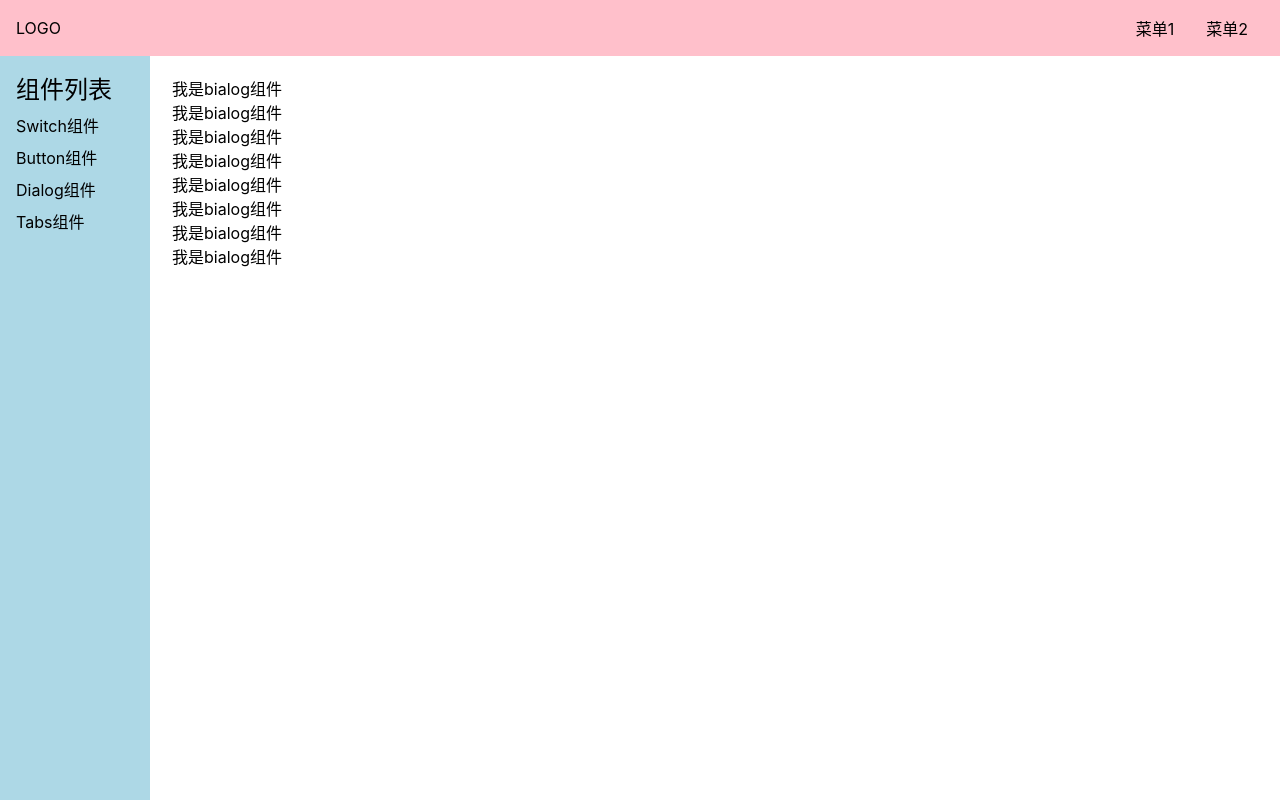
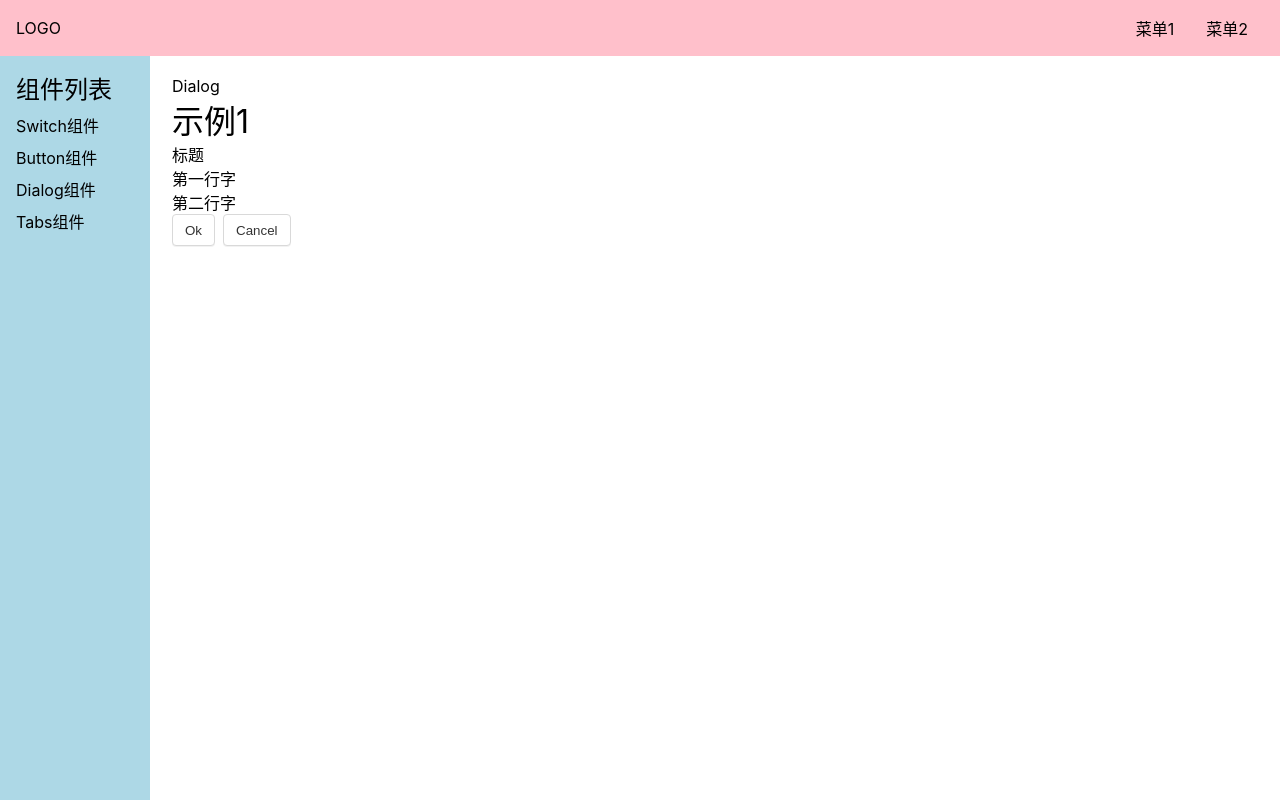
Before and after one commit to lightbuild/Light-ui, a Vue app: page /#/doc/dialog in a window 1280 px wide. Built offline with nearby package versions, Linux system fonts and the light colour scheme.

Commit message:
创建Dialog组件

```diff
--- a/src/components/Dialog.vue
+++ /dev/null
@@ -1,17 +0,0 @@
-<template>
-  <p>我是bialog组件</p>
-  <p>我是bialog组件</p>
-  <p>我是bialog组件</p>
-  <p>我是bialog组件</p>
-  <p>我是bialog组件</p>
-  <p>我是bialog组件</p>
-  <p>我是bialog组件</p>
-  <p>我是bialog组件</p>
-</template>
-
-<script lang="ts">
-</script>
-
-<style lang="scss" scoped>
-
-</style>
--- /dev/null
+++ b/src/components/DialogDemo.vue
@@ -0,0 +1,16 @@
+<template>
+  <div>Dialog</div>
+ <h1>示例1</h1>
+  <Dialog></Dialog>
+</template>
+
+<script lang="ts">
+  import Dialog from "../lib/Dialog.vue"
+  export default{
+    components:{Dialog}
+  }
+</script>
+
+<style lang="scss" scoped>
+
+</style>
--- /dev/null
+++ b/src/lib/Dialog.vue
@@ -0,0 +1,26 @@
+<template>
+  <div class="dialog-overlay"></div>
+  <div class="dialog-wrapper">
+    <header>标题</header>
+    <main>
+      <p>第一行字</p>
+      <p>第二行字</p>
+    </main>
+    <footer>
+      <Button>Ok</Button>
+      <Button>Cancel</Button>
+    </footer>
+  </div>
+</template>
+
+<script lang="ts">
+import Button from "./Button.vue"
+
+export default {
+  components:{Button}
+}
+</script>
+
+<style lang="scss" scoped>
+
+</style>
--- a/src/router.ts
+++ b/src/router.ts
@@ -3,8 +3,8 @@
 import Doc from './views/Doc.vue';
 import SwitchDemo from './components/SwitchDemo.vue';
 import ButtonDemo from './components/ButtonDemo.vue';
-import DialogDemo from './components/Dialog.vue';
-import TabsDemo from './components/Tabs.vue';
+import DialogDemo from './components/DialogDemo.vue';
+import TabsDemo from './components/TabsDemo.vue';
 import DocDemo from './components/DocDemo.vue';
 
 const history = createWebHashHistory();
```
Also changed, not shown: src/components/TabsDemo.vue (renamed from src/components/Tabs.vue).
